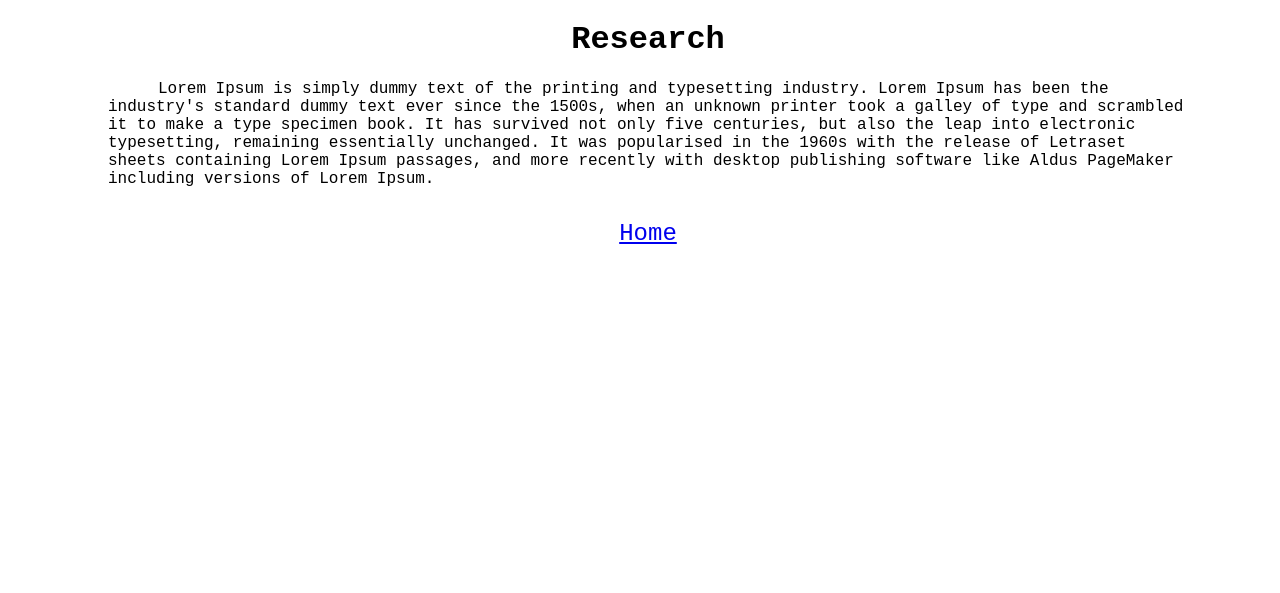
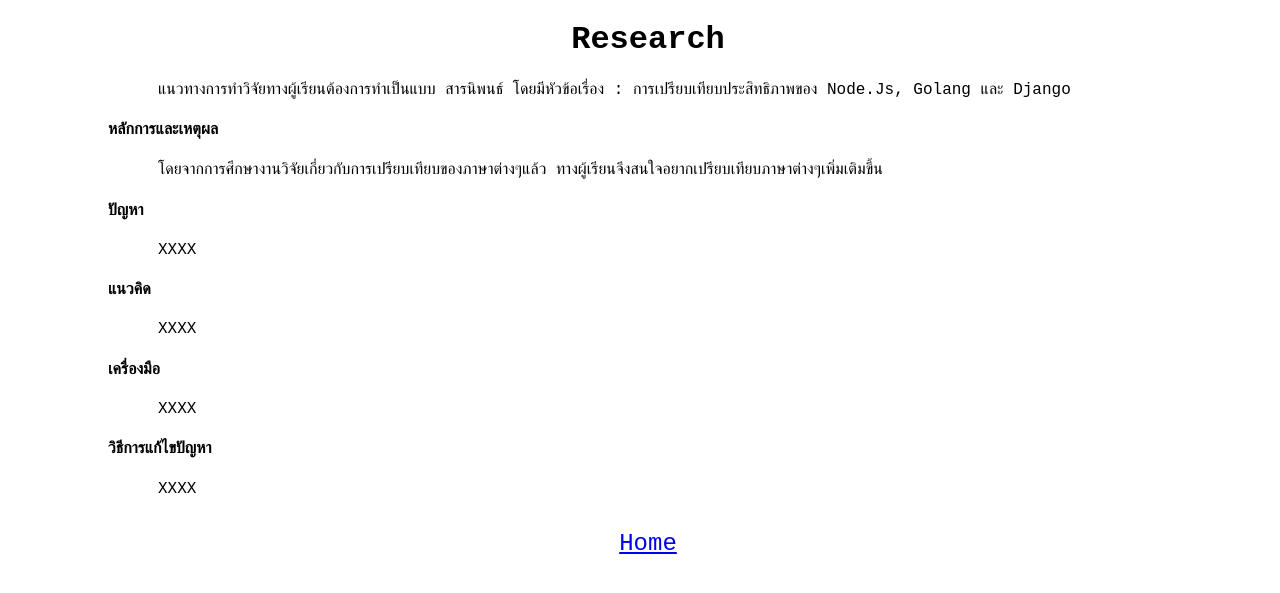
Before and after one commit to kaniiz/contact-app, a Django app: page /research in a window 1280 px wide. Shown: the top 593 px of the page. Run offline with Django 4.2, Linux system fonts and the light colour scheme.

Commit message:
update content

```diff
--- a/app/app/templates/home/about.html
+++ b/app/app/templates/home/about.html
@@ -2,8 +2,8 @@
 
 {% block content %}
     <div class="introduction text-center">
-        <h1>Khanitta</h1>
-        <p>1234567</p>
+        <h1>Khanitta Sorkanchanachai</h1>
+        <p>ID: 65130488</p>
     </div>
     <div class="text-center photo-wrapper">
         <img class="photo" src="https://placehold.co/180x240"/>
--- a/app/app/templates/home/base.html
+++ b/app/app/templates/home/base.html
@@ -3,7 +3,7 @@
 <html lang="en">
 <head>
      <link rel="stylesheet" href="{% static 'home/style.css' %}">
-    <title>Khanitha</title>
+    <title>Khanitta Sorkanchanachai.</title>
 </head>
 
 <body>
--- a/app/app/templates/home/index.html
+++ b/app/app/templates/home/index.html
@@ -2,8 +2,8 @@
 
 {% block content %}
     <div class="introduction text-center">
-        <h1>Khanitta</h1>
-        <p>1234567</p>
+        <h1>Khanitta Sorkanchanachai</h1>
+        <p>ID: 65130488</p>
     </div>
     <nav>
         <a href="/about">About</a>
--- a/app/app/templates/home/research.html
+++ b/app/app/templates/home/research.html
@@ -5,7 +5,26 @@
         <h1>Research</h1>
     </div>
     <div class="research-body">
-        <p>Lorem Ipsum is simply dummy text of the printing and typesetting industry. Lorem Ipsum has been the industry's standard dummy text ever since the 1500s, when an unknown printer took a galley of type and scrambled it to make a type specimen book. It has survived not only five centuries, but also the leap into electronic typesetting, remaining essentially unchanged. It was popularised in the 1960s with the release of Letraset sheets containing Lorem Ipsum passages, and more recently with desktop publishing software like Aldus PageMaker including versions of Lorem Ipsum.</p>
+        <p>
+            แนวทางการทำวิจัยทางผู้เรียนต้องการทำเป็นแบบ สารนิพนธ์ โดยมีหัวข้อเรื่อง : การเปรียบเทียบประสิทธิภาพของ Node.Js,  Golang และ Django
+        </p>
+        <h4>หลักการและเหตุผล</h4>
+        <p>
+        โดยจากการศึกษางานวิจัยเกี่ยวกับการเปรียบเทียบของภาษาต่างๆแล้ว ทางผู้เรียนจึงสนใจอยากเปรียบเทียบภาษาต่างๆเพิ่มเติมขึ้น
+        </p>
+        <h4>ปัญหา</h4>
+        <p>XXXX</p>
+
+        <h4>แนวคิด</h4>
+        <p>XXXX</p>
+
+        <h4>เครื่องมือ</h4>
+        <p>XXXX</p>
+
+        <h4>วิธีการแก้ไขปัญหา</h4>
+        <p>XXXX</p>
+
+        </p>
     </div>
     <nav>
         <a href="/">Home</a>
```
